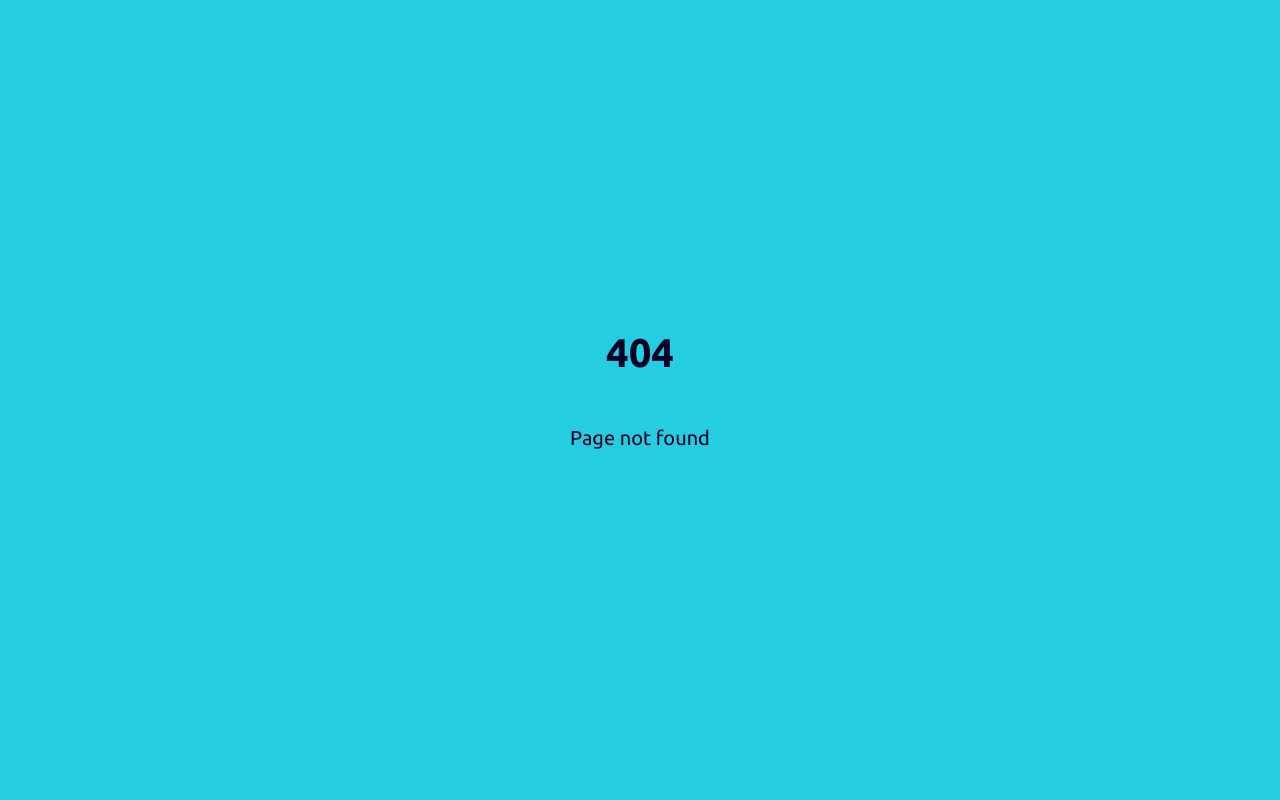
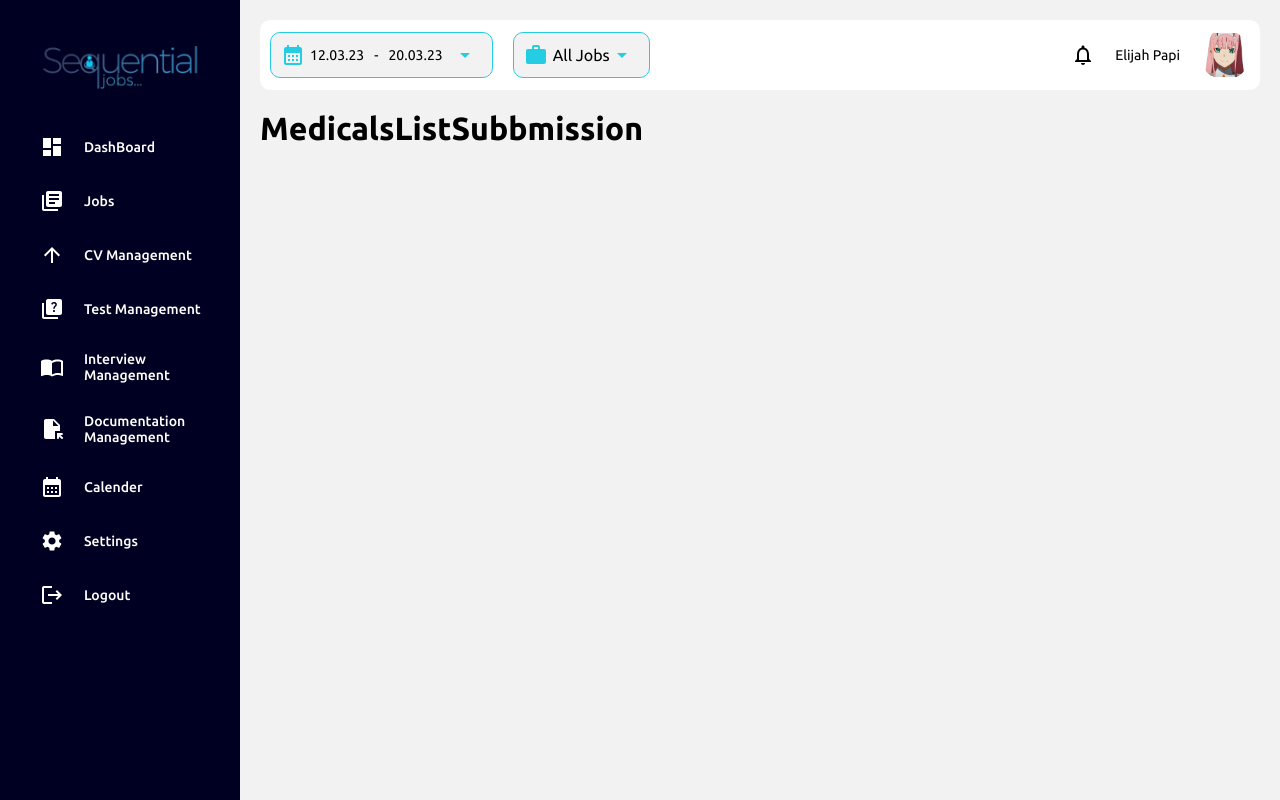
Before and after one commit to Tomation-Solution/sequential-job-revamp, a React (Create React App) app: page /medicals-list-subbmission in a window 1280 px wide. Before the commit this address had no page. Built offline with nearby package versions, Linux system fonts and the light colour scheme.

Commit message:
create medicals-list-subbmission page

```diff
--- a/src/App.tsx
+++ b/src/App.tsx
@@ -16,6 +16,7 @@ import CVManagement from "./pages/CVManagement/CVManagement";
 import Button from "./components/Button/Button";
 import MedicalsScheduleInfo from "./pages/MedicalsScheduleInfo";
 import InterviewManagementCompletion from "./pages/InterviewManagement";
+import MedicalsListSubbmission from "./pages/MedicalsListSubbmission";
 // import AuthRoutes from "./components/Auth/AuthRoutes";
 
 function App() {
@@ -49,7 +50,7 @@ function App() {
             {/* ADD OTHER PATHS THAT SHOULD BE RENDERED WITH THE SIDEBAR HERE, ELSE DO SO OUTSIDE */}
             <Route path="/medicals-scheduleinfo" element={<MedicalsScheduleInfo />} />
             <Route path="/interview-completion" element={<InterviewManagementCompletion />} />
-            {/* .tsx */}
+            <Route path="/medicals-list-subbmission" element={<MedicalsListSubbmission />} />
           </Route>
           <Route path="*" element={<NotFound />} />
         </Routes>
--- /dev/null
+++ b/src/pages/MedicalsListSubbmission.tsx
@@ -0,0 +1,12 @@
+
+
+
+export const MedicalsListSubbmission = ()=>{
+    return (
+        <div>
+            <h1>MedicalsListSubbmission</h1>
+        </div>
+    )
+}
+
+export default MedicalsListSubbmission
```
